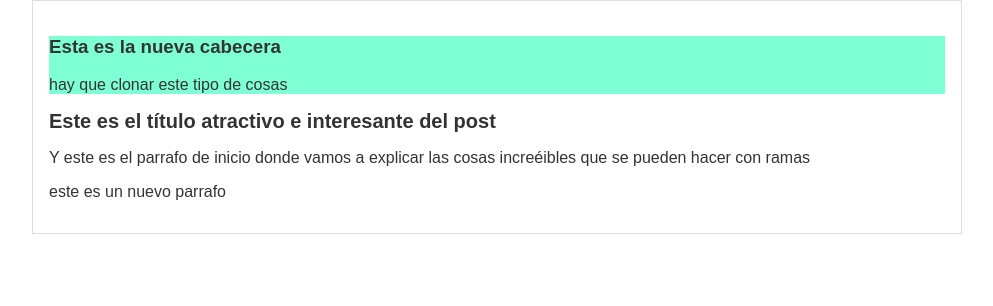
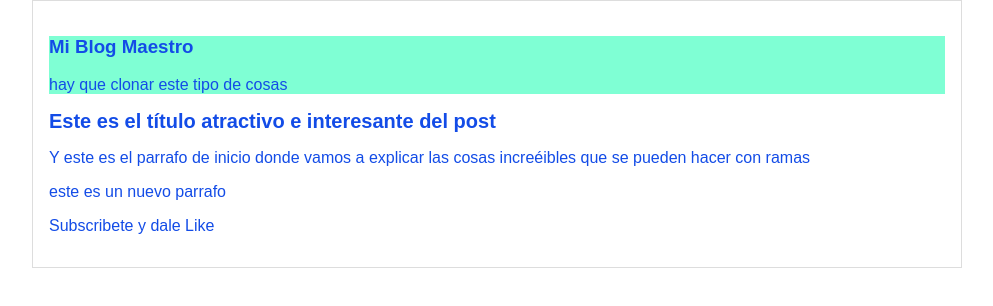
Before and after one commit to paco-coral/Git-Platzi, a plain HTML site: page index.html in a window 1280 px wide. Shown: the whole page, without its empty margins (143-1136 px from the left). Drawn offline with Linux system fonts and the light colour scheme.

Commit message:
Agrege subscricion y cambie la cabecera

```diff
--- a/css/style.css
+++ b/css/style.css
@@ -1,6 +1,6 @@
 body
 {
-    color: #333;
+    color: rgb(19, 76, 231);
     text-align: center;
     font-family: "Arial";
     font-size: 16px;
--- a/index.html
+++ b/index.html
@@ -7,13 +7,14 @@
 <body>
     <div id="container">
         <div id="cabecera">
-            <h3>Esta es la nueva cabecera</h3>
+            <h3>Mi Blog Maestro</h3>
             <p>hay que clonar este tipo de cosas</p>
         </div>
         <div id="post">
             <h1>Este es el título atractivo e interesante del post</h1>
             <p>Y este es el parrafo de inicio donde vamos a explicar las cosas increéibles que se pueden hacer con ramas</p>
             <p>este es un nuevo parrafo</p>
+            <p>Subscribete y dale Like</p>
         </div>
     </div>
 </body>
```
